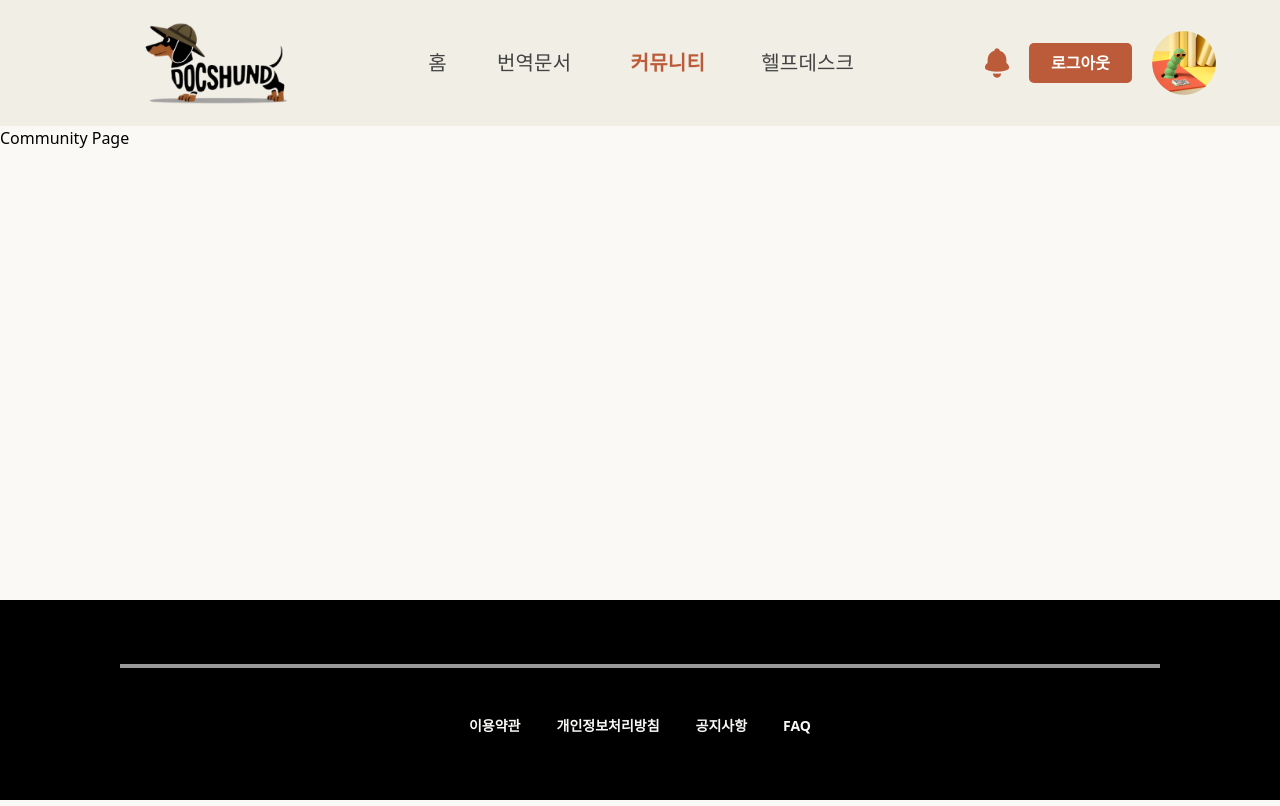
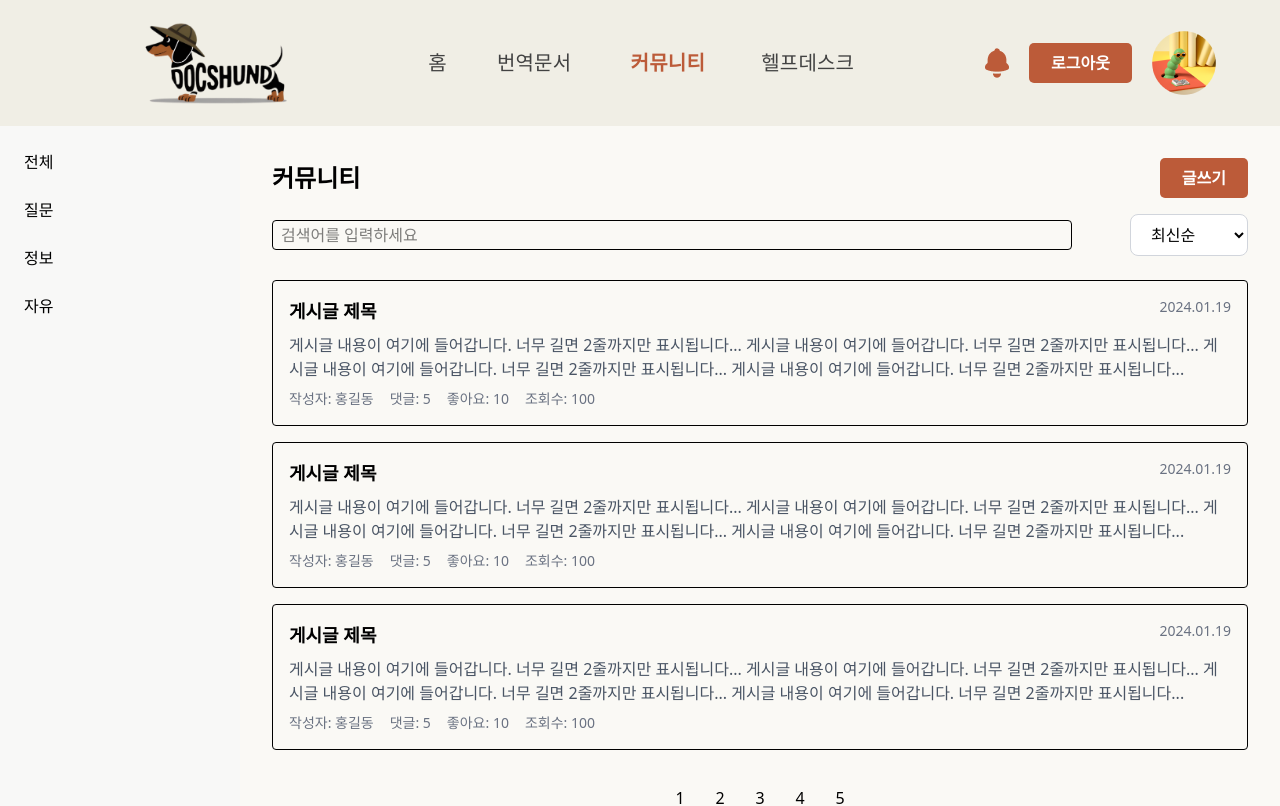
Before and after one commit to harimau97/docshund, a React (Vite) app in the folder front/: page /community in a window 1280 px wide. Shown: the top 806 px of the page. Built offline with nearby package versions, Linux system fonts and the light colour scheme.

Commit message:
Test. Github Copilot으로 스켈레톤 코드 작성. 추후 수정 예정.

```diff
--- a/front/src/pages/community/community.jsx
+++ b/front/src/pages/community/community.jsx
@@ -1,7 +1,108 @@
+import { useState } from "react";
+import { useNavigate } from "react-router-dom";
+import RectBtn from "../../components/button/rectBtn";
+import RoundCornerBtn from "../../components/button/roundCornerBtn";
+
 const CommunityPage = () => {
+  const navigate = useNavigate();
+  const [isLoggedIn] = useState(true); // 임시로 로그인 상태 true로 설정
+  const [sortBy, setSortBy] = useState('latest');
+
+  const sortOptions = [
+    { value: 'latest', label: '최신순' },
+    { value: 'likes', label: '좋아요 순' },
+    { value: 'views', label: '조회수순' }
+  ];
+
+  const handleSort = (value) => {
+    setSortBy(value);
+    // Add your sorting logic here
+  };
+
   return (
-    <div>
-      <h1>Community Page</h1>
+    <div className="flex">
+      {/* 1. 좌측 네비게이션 */}
+      <nav className="w-[240px] min-h-screen bg-[#F8F8F7] p-4">
+        <ul className="space-y-2">
+          <li className="cursor-pointer p-2 hover:bg-[#bc5b39] hover:text-white rounded">전체</li>
+          <li className="cursor-pointer p-2 hover:bg-[#bc5b39] hover:text-white rounded">질문</li>
+          <li className="cursor-pointer p-2 hover:bg-[#bc5b39] hover:text-white rounded">정보</li>
+          <li className="cursor-pointer p-2 hover:bg-[#bc5b39] hover:text-white rounded">자유</li>
+        </ul>
+      </nav>
+
+      {/* 2. 메인 영역 */}
+      <main className="flex-1 p-8">
+        {/* 2-1. 헤더 영역 */}
+        <div className="mb-6">
+          <div className="flex justify-between items-center mb-4">
+            <h1 className="text-2xl font-bold">커뮤니티</h1>
+            {isLoggedIn && (
+              <RectBtn
+                onClick={() => navigate('/community/write')}
+                text="글쓰기"
+              />
+            )}
+          </div>
+          <div className="flex justify-between items-center">
+            {/* 검색 바 */}
+            <input
+              type="text"
+              placeholder="검색어를 입력하세요"
+              className="border p-2 rounded"
+              style={{ width: '800px', height: '30px' }}
+            />
+            {/* 정렬 드롭다운 */}
+            <select
+              value={sortBy}
+              onChange={(e) => handleSort(e.target.value)}
+              className="px-4 py-2 rounded-lg border border-gray-300 bg-white"
+            >
+              {sortOptions.map((option) => (
+                <option key={option.value} value={option.value}>
+                  {option.label}
+                </option>
+              ))}
+            </select>
+          </div>
+        </div>
+
+        {/* 2-2. 글 목록 */}
+        <div className="space-y-4">
+          {[1, 2, 3].map((item) => (
+            <div
+              key={item}
+              className="border p-4 rounded hover:shadow-lg cursor-pointer"
+            >
+              <div className="flex justify-between items-start">
+                <h3 className="text-lg font-semibold">게시글 제목</h3>
+                <span className="text-sm text-gray-500">2024.01.19</span>
+              </div>
+              <p className="text-gray-600 mt-2 line-clamp-2">
+                게시글 내용이 여기에 들어갑니다. 너무 길면 2줄까지만 표시됩니다... 게시글 내용이 여기에 들어갑니다. 너무 길면 2줄까지만 표시됩니다... 게시글 내용이 여기에 들어갑니다. 너무 길면 2줄까지만 표시됩니다... 게시글 내용이 여기에 들어갑니다. 너무 길면 2줄까지만 표시됩니다...
+              </p>
+              <div className="flex gap-4 mt-2 text-sm text-gray-500">
+                <span>작성자: 홍길동</span>
+                <span>댓글: 5</span>
+                <span>좋아요: 10</span>
+                <span>조회수: 100</span>
+              </div>
+            </div>
+          ))}
+        </div>
+
+        {/* 2-3. 페이지네이션 */}
+        <div className="flex justify-center mt-8 gap-2">
+          {[1, 2, 3, 4, 5].map((page) => (
+            <button
+              key={page}
+              className="w-8 h-8 rounded-full hover:bg-[#bc5b39] hover:text-white"
+            >
+              {page}
+            </button>
+          ))}
+        </div>
+      </main>
     </div>
   );
 };
```
